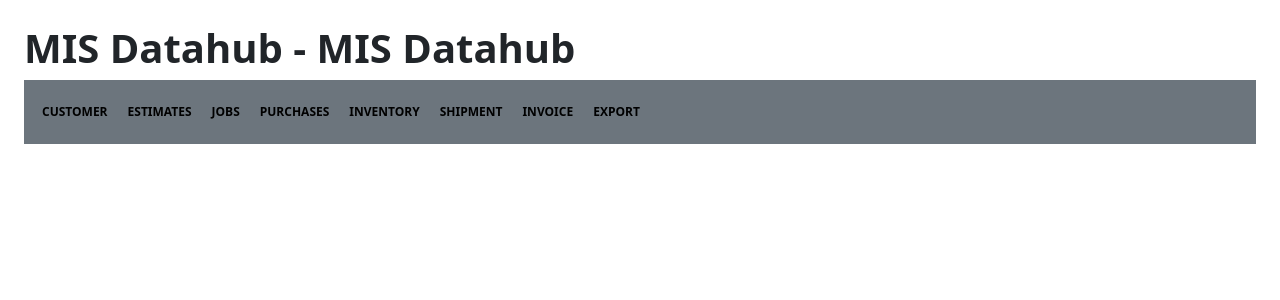
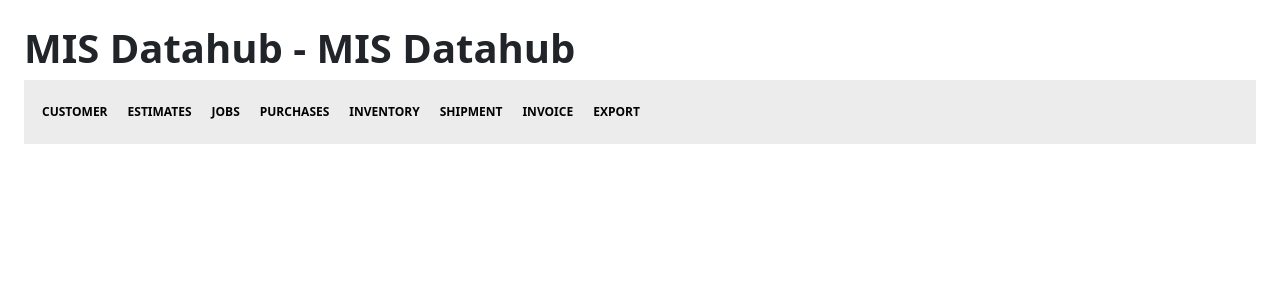
Before and after one commit to rsaxor/mis-hub, a React (Create React App) app: page / in a window 1280 px wide. Shown: the top 300 px of the page. Built offline with nearby package versions, Linux system fonts and the light colour scheme; no server answers.

Commit message:
update: nav bg

```diff
--- a/src/App.js
+++ b/src/App.js
@@ -19,7 +19,7 @@ function App() {
     <Router>
       <div className="App">
         <h1 className="fw-bold">MIS Datahub <CurrentPage /></h1>
-        <nav className="main-nav bg-secondary px-2 py-3">
+        <nav className="main-nav px-2 py-3">
           <NavLink to="/mis-customer" className={({ isActive }) => isActive ? "active" : ""}>Customer</NavLink>
           <NavLink to="/mis-estimates" className={({ isActive }) => isActive ? "active" : ""}>Estimates</NavLink>
           <NavLink to="/mis-jobs" className={({ isActive }) => isActive ? "active" : ""}>Jobs</NavLink>
--- a/src/index.css
+++ b/src/index.css
@@ -17,6 +17,7 @@ code {
 .main-nav {
   display: block;
   margin-bottom: 15px;
+  background: #ececec;
 }
 table thead tr th {
   line-height: 1;
```
